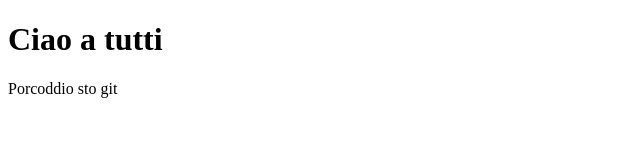
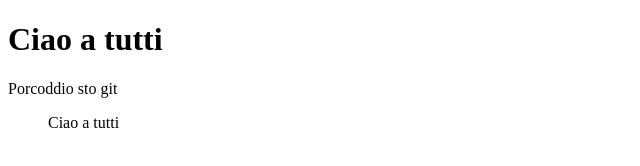
Before and after one commit to valkqt/TestRepo, a plain HTML site: page index.html in a window 1280 px wide. Shown: the full height of the page, 0-640 px from the left. Drawn offline with Linux system fonts and the light colour scheme.

Commit message:
Mannaggia

```diff
--- a/index.html
+++ b/index.html
@@ -8,5 +8,7 @@
 <body>
     <h1>Ciao a tutti</h1>
     <p>Porcoddio sto git</p>
+
+    <ul>Ciao a tutti</ul>
 </body>
 </html>
```
